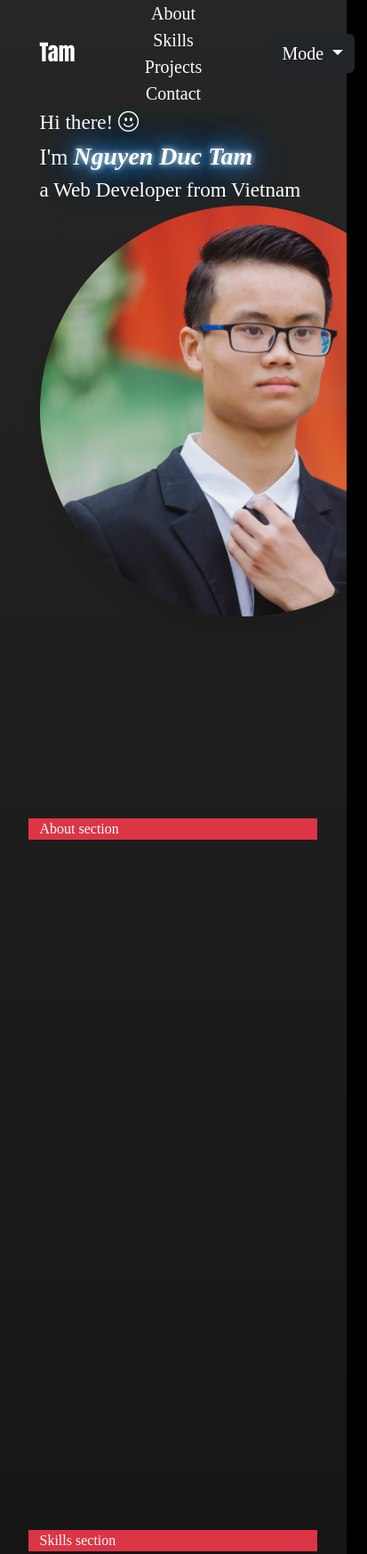
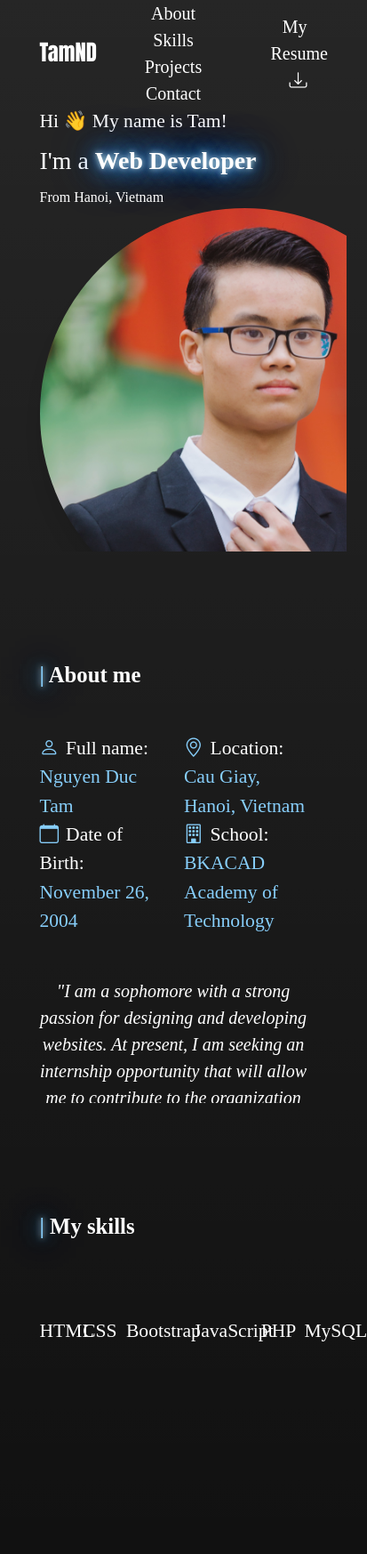
Before and after one commit to tamgtasa2611/portfolio, a website: page index.html in a window 390 px wide. Shown: the top 1747 px of the page at 89% size, 413 px wide, since content can reach past the window. Drawn offline with nearby package versions, Linux system fonts and the light colour scheme.

Commit message:
about + skills

```diff
--- a/index.html
+++ b/index.html
@@ -8,7 +8,6 @@
       rel="stylesheet"
       href="/node_modules/bootstrap/dist/css/bootstrap.css"
     />
-    <link href="https://cdn.jsdelivr.net/npm/bootstrap@5.3.2/dist/css/bootstrap.min.css" rel="stylesheet" integrity="sha384-T3c6CoIi6uLrA9TneNEoa7RxnatzjcDSCmG1MXxSR1GAsXEV/Dwwykc2MPK8M2HN" crossorigin="anonymous">
     <link
       rel="stylesheet"
       href="node_modules/bootstrap-icons/font/bootstrap-icons.css"
@@ -17,53 +16,35 @@
     <title>Portfolio - Nguyen Duc Tam</title>
   </head>
   <body class="bg-black bg-gradient scrollbar">
+    <!-- NAV BAR -->
     <nav class="container-fluid text-center position-fixed">
       <div class="row align-items-center h-100">
         <div class="col-1"></div>
 
         <div class="col-2 text-white fs-2 text-start">
-          <a href="#home" class="brand">Tam</a>
+          <a id="brand" href="#home" class="brand">TamND</a>
         </div>
 
         <div class="container-fluid text-center col-4 fs-5">
           <div class="row align-items-center h-100">
             <div class="col text-white">
-              <a class="" href="#about">About</a>
+              <a class="nav-item" href="#about">About</a>
             </div>
             <div class="col text-white">
-              <a class="" href="#skills">Skills</a>
+              <a class="nav-item" href="#skills">Skills</a>
             </div>
             <div class="col text-white">
-              <a class="" href="#projects">Projects</a>
+              <a class="nav-item" href="#projects">Projects</a>
             </div>
             <div class="col text-white">
-              <a class="" href="#contact">Contact</a>
+              <a class="nav-item" href="#contact">Contact</a>
             </div>
           </div>
         </div>
 
-        <div id="mode" class="col-2 text-white text-end">
-          <div class="btn-group">
-            <button
-              class="btn btn-dark dropdown-toggle fs-5"
-              type="button"
-              data-bs-toggle="dropdown"
-              aria-expanded="false"
-            >
-              Mode
-            </button>
-            <ul class="dropdown-menu bg-dark-subtle">
-              <li>
-                <a class="dropdown-item" href="#"
-                  >Dark mode <i class="bi bi-brightness-high-fill fs-5"></i
-                ></a>
-              </li>
-              <li>
-                <a class="dropdown-item" href="#"
-                  >Light mode <i class="bi bi-moon-fill fs-6"></i
-                ></a>
-              </li>
-            </ul>
+        <div id="mode" class="col-2 text-white">
+          <div class="fs-5 text-end">
+            <a href="">My Resume<i class="bi bi-download ms-2"></i></a>
           </div>
         </div>
 
@@ -71,9 +52,10 @@
       </div>
     </nav>
 
+    <!-- MAIN -->
     <div
       id="home"
-      style="height: 800px"
+      style="height: 620px"
       class="space text-white container-fluid"
     >
       <div class="row">
@@ -81,16 +63,12 @@
         <div class="col-10 container-fluid">
           <div class="row align-items-center">
             <div id="home-text" class="col text-white">
-              <div class="fs-3">
-                Hi there! <i class="bi bi-emoji-smile"></i>
+              <div class="text-1 fs-4">Hi 👋 My name is Tam!</div>
+              <div class="text-2 fs-1 mt-2">
+                I'm a
+                <span class="fs-1 fw-bold text-blue">Web Developer</span>
               </div>
-              <div class="fs-2">
-                I'm
-                <span class="fs-1 fst-italic fw-bold text-blue"
-                  >Nguyen Duc Tam</span
-                >
-              </div>
-              <div class="fs-3">a Web Developer from Vietnam</div>
+              <div class="text-3 fs-6 mt-2">From Hanoi, Vietnam</div>
             </div>
             <div class="col text-end">
               <img src="media/hd.jpg" alt="avatar" width="460px" class="bsh" />
@@ -103,31 +81,89 @@
 
     <div
       id="about"
-      style="height: 800px"
-      class="space text-white container-fluid"
+      style="height: 620px"
+      class="about space text-white container-fluid"
     >
-      <div class="row">
+      <div class="row h-100">
         <div class="col-1"></div>
-        <div class="col-10 bg-danger">About section</div>
+        <div class="col-10">
+          <div class="row">
+            <div class="fs-2 fw-bold about-me">
+              <span class="text-blue">|</span> About me
+            </div>
+          </div>
+          <div class="row fs-4 mt-5 justify-content-between">
+            <div class="col-6 about-1">
+              <div class="about-items about-item-1">
+                <i class="bi bi-person me-2"></i>Full name:
+                <span>Nguyen Duc Tam</span>
+              </div>
+              <div class="about-items about-item-2" class="mt-2">
+                <i class="bi bi-calendar me-2"></i>Date of Birth:
+                <span>November 26, 2004</span>
+              </div>
+            </div>
+            <div class="col-6 about-2">
+              <div class="about-items about-item-3" class="mt-2">
+                <i class="bi bi-geo-alt me-2"></i>Location:
+                <span>Cau Giay, Hanoi, Vietnam</span>
+              </div>
+              <div class="about-items about-item-4" class="mt-2">
+                <i class="bi bi-building me-2"></i>School:
+                <span>BKACAD Academy of Technology</span>
+              </div>
+            </div>
+          </div>
+          <div class="row mt-5 fs-5">
+            <div class="col-12 text-center fst-italic sum">
+              "I am a sophomore with a strong passion for designing and
+              developing websites. At present, I am seeking an internship
+              opportunity that will allow me to contribute to the organization
+              while expanding my knowledge and real-world skills."
+            </div>
+          </div>
+        </div>
         <div class="col-1"></div>
       </div>
     </div>
 
     <div
       id="skills"
-      style="height: 800px"
+      style="height: 620px"
       class="space text-white container-fluid"
     >
       <div class="row">
         <div class="col-1"></div>
-        <div class="col-10 bg-danger">Skills section</div>
+        <div class="col-10">
+          <div class="row">
+            <div class="fs-2 fw-bold">
+              <span class="text-blue">|</span> My skills
+            </div>
+          </div>
+
+          <div
+            class="row mt-5 fs-4 h-75 align-items-center justify-content-between"
+          >
+            <div class="col-1 skill-name mt-2">HTML</div>
+
+            <div class="col-1 skill-name mt-2">CSS</div>
+
+            <div class="col-2 skill-name mt-2">Bootstrap</div>
+
+            <div class="col-2 skill-name mt-2">JavaScript</div>
+
+            <div class="col-1 skill-name mt-2">PHP</div>
+
+            <div class="col-1 skill-name mt-2">MySQL</div>
+          </div>
+        </div>
         <div class="col-1"></div>
       </div>
     </div>
 
     <div
       id="projects"
-      style="height: 800px"
+      style="height: 620px"
       class="space text-white container-fluid"
     >
       <div class="row">
@@ -139,7 +175,7 @@
 
     <div
       id="contact"
-      style="height: 800px"
+      style="height: 620px"
       class="space text-white container-fluid"
     >
       <div class="row">
@@ -149,6 +185,7 @@
       </div>
     </div>
 
+    <!-- FOOTER -->
     <footer class="container-fluid text-white">
       <div class="row align-items-center h-100">
         <div class="text-center">
@@ -158,7 +195,6 @@
       </div>
     </footer>
     <script src="node_modules/bootstrap/dist/js/bootstrap.bundle.js"></script>
-     <script src="https://cdn.jsdelivr.net/npm/bootstrap@5.3.2/dist/js/bootstrap.bundle.min.js" integrity="sha384-C6RzsynM9kWDrMNeT87bh95OGNyZPhcTNXj1NW7RuBCsyN/o0jlpcV8Qyq46cDfL" crossorigin="anonymous"></script>
     <script src="main.js"></script>
   </body>
 </html>
--- a/style.css
+++ b/style.css
@@ -45,6 +45,11 @@ nav a {
   color: white;
 }
 
+nav a:hover {
+  transition: all 0.5s ease;
+  color: steelblue;
+}
+
 .brand {
   font-family: Impact, Haettenschweiler, "Arial Narrow Bold", sans-serif;
 }
@@ -61,25 +66,64 @@ nav a {
   overflow: hidden;
 }
 
-#home-text {
-  animation: fadeIn 1s ease;
-  animation: leftToRight 1s ease;
+.text-1 {
+  animation: fadeIn 2s ease, leftToRight 1.5s ease;
+}
+
+.text-2 {
+  animation: fadeIn 2.5s ease, leftToRight 1.8s ease;
+}
+
+.text-3 {
+  animation: fadeIn 3s ease, leftToRight 2.1s ease;
 }
 
 #home img {
   border-radius: 100%;
   filter: contrast(0.9);
-  animation: fadeIn 1s ease;
-  animation: rightToLeft 1s ease;
+  animation: fadeIn 2s ease, rightToLeft 1.5s ease;
 }
 
 /*
     About
 */
+#about {
+  overflow: hidden;
+}
 
+#about span,
+#about i {
+  color: lightskyblue;
+}
+
+.about-me {
+  animation: fadeIn 2s ease, topToBottom 1.5s ease;
+}
+
+.about-1 {
+  animation: fadeIn 2.5s ease, leftToRight 1.8s ease;
+}
+
+.about-2 {
+  animation: fadeIn 2.5s ease, rightToLeft 1.8s ease;
+}
+
+.sum {
+  animation: fadeIn 3s ease, bottomToTop 2s ease;
+}
 /*
     Skills
 */
+#skills span {
+  color: lightskyblue;
+}
+
+.skill-name:hover {
+  color: lightskyblue;
+  cursor: pointer;
+  transition: all 0.8s ease;
+  transform: scale(1.2);
+}
 
 /*
     Projects
@@ -108,9 +152,19 @@ footer {
   box-shadow: rgba(0, 0, 0, 0.2) 0px 20px 30px;
 }
 
+.bsh-3 {
+  box-shadow: rgba(3, 144, 244, 0.4) 0px 2px 4px,
+    rgba(3, 144, 244, 0.3) 0px 7px 13px -3px,
+    rgba(3, 144, 244, 0.2) 0px -3px 0px inset;
+}
+
 .text-blue {
   color: white;
-  animation: neon 0.08s ease-in-out infinite alternate;
+  animation: neon 0.5s ease-in-out infinite alternate;
+}
+
+.text-justify {
+  text-align: justify;
 }
 
 /*
@@ -159,6 +213,24 @@ footer {
   }
 }
 
+@keyframes topToBottom {
+  from {
+    transform: translateY(-200%);
+  }
+  to {
+    transform: translateY(0);
+  }
+}
+
+@keyframes bottomToTop {
+  from {
+    transform: translateY(200%);
+  }
+  to {
+    transform: translateY(0);
+  }
+}
+
 /*
   Media Query
 */
```
